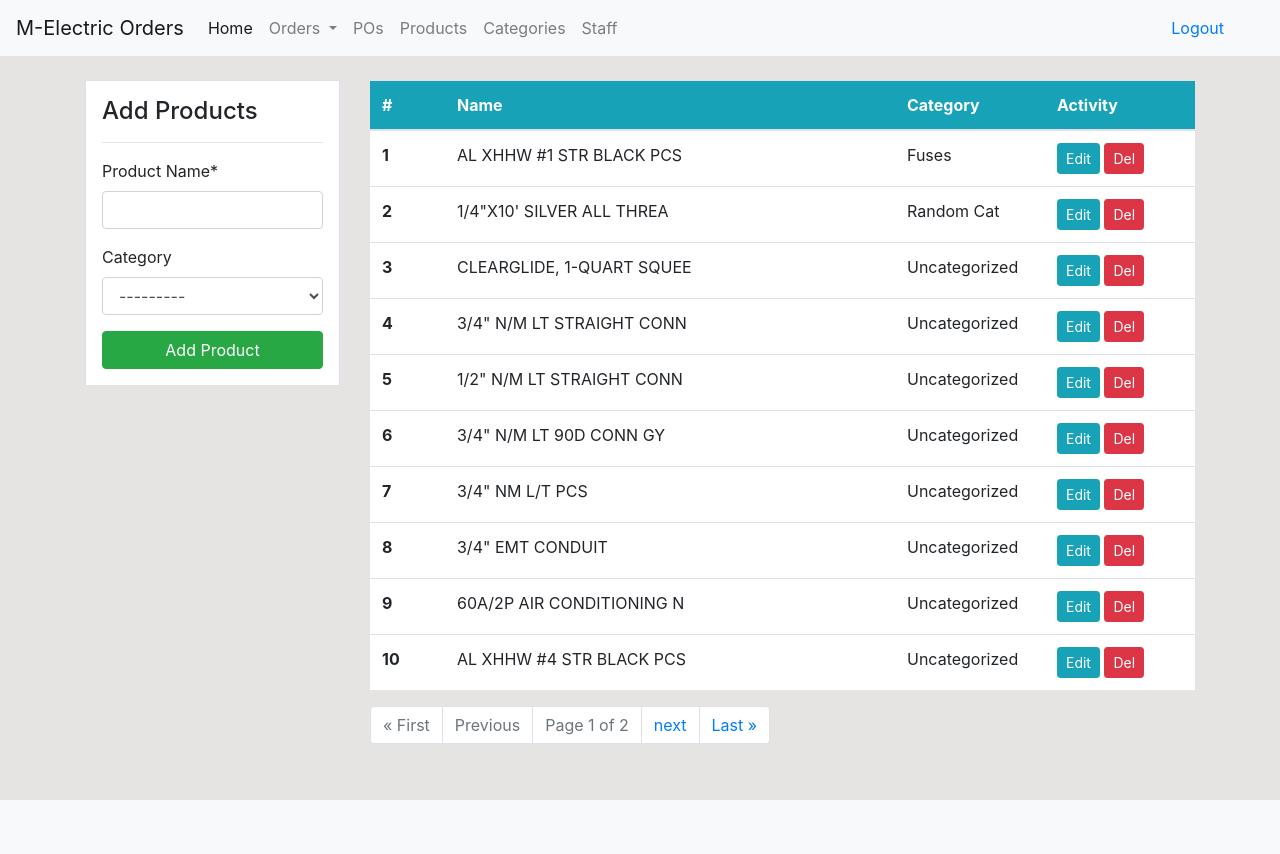
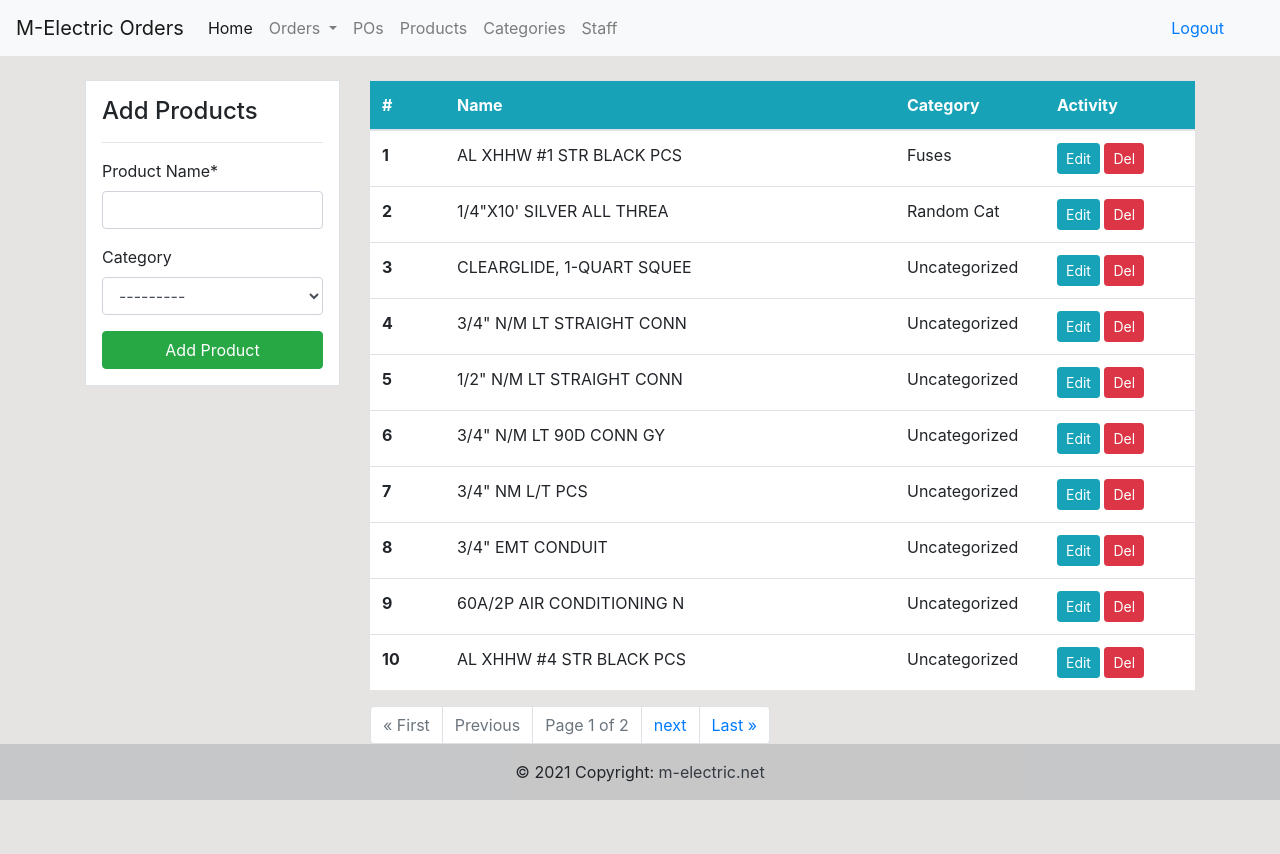
Before and after one commit to PaulCabeza/orders-mgmt-melectric, a Django app: page /products in a window 1280 px wide. Before the commit the page ends 800 px from the top, so only its background shows below. Run offline with Django 3.2, Linux system fonts and the light colour scheme; a user stored in the database is signed in; data comes from the database, SQL or seed files in the repository; some libraries are stand-ins or nearby versions.

Commit message:
added footer

```diff
--- a/templates/dashboard/all_orders.html
+++ b/templates/dashboard/all_orders.html
@@ -48,6 +48,9 @@
 
 
 {% endblock %}
+{% block footer %}
+{% include 'partials/footer.html' %}
+{% endblock %}
 {% block scripts %}
 <script src="https://code.jquery.com/jquery-3.5.1.slim.min.js" integrity="sha384-DfXdz2htPH0lsSSs5nCTpuj/zy4C+OGpamoFVy38MVBnE+IbbVYUew+OrCXaRkfj" crossorigin="anonymous"></script>
 <script src="https://cdn.jsdelivr.net/npm/bootstrap@4.6.0/dist/js/bootstrap.bundle.min.js" integrity="sha384-Piv4xVNRyMGpqkS2by6br4gNJ7DXjqk09RmUpJ8jgGtD7zP9yug3goQfGII0yAns" crossorigin="anonymous"></script>
--- a/templates/dashboard/categories.html
+++ b/templates/dashboard/categories.html
@@ -53,6 +53,9 @@
 
     <!--End Table-->
 {% endblock %}
+{% block footer %}
+{% include 'partials/footer.html' %}
+{% endblock %}
 {% block scripts %}
 <script src="https://code.jquery.com/jquery-3.5.1.slim.min.js" integrity="sha384-DfXdz2htPH0lsSSs5nCTpuj/zy4C+OGpamoFVy38MVBnE+IbbVYUew+OrCXaRkfj" crossorigin="anonymous"></script>
 <script src="https://cdn.jsdelivr.net/npm/bootstrap@4.6.0/dist/js/bootstrap.bundle.min.js" integrity="sha384-Piv4xVNRyMGpqkS2by6br4gNJ7DXjqk09RmUpJ8jgGtD7zP9yug3goQfGII0yAns" crossorigin="anonymous"></script>
--- a/templates/dashboard/index.html
+++ b/templates/dashboard/index.html
@@ -16,5 +16,5 @@
 {% endblock %}
 
 {% block footer %}
-
+{% include 'partials/footer.html' %}
 {% endblock %}
--- a/templates/dashboard/new_order.html
+++ b/templates/dashboard/new_order.html
@@ -247,3 +247,6 @@
 </script>
 
 {% endblock %}
+{% block footer %}
+{% include 'partials/footer.html' %}
+{% endblock %}
--- a/templates/dashboard/pos.html
+++ b/templates/dashboard/pos.html
@@ -125,6 +125,9 @@
 
 <!--End Table-->
 {% endblock %}
+{% block footer %}
+{% include 'partials/footer.html' %}
+{% endblock %}
 {% block scripts %}
 <script src="https://code.jquery.com/jquery-3.5.1.slim.min.js" integrity="sha384-DfXdz2htPH0lsSSs5nCTpuj/zy4C+OGpamoFVy38MVBnE+IbbVYUew+OrCXaRkfj" crossorigin="anonymous"></script>
 <script src="https://cdn.jsdelivr.net/npm/bootstrap@4.6.0/dist/js/bootstrap.bundle.min.js" integrity="sha384-Piv4xVNRyMGpqkS2by6br4gNJ7DXjqk09RmUpJ8jgGtD7zP9yug3goQfGII0yAns" crossorigin="anonymous"></script>
--- a/templates/dashboard/products.html
+++ b/templates/dashboard/products.html
@@ -76,7 +76,11 @@
     </div>
 </div>
 <!--End Table-->
+{% else %}
 {% endif %}
+{% endblock %}
+{% block footer %}
+{% include 'partials/footer.html' %}
 {% endblock %}
 {% block scripts %}
 <script src="https://code.jquery.com/jquery-3.5.1.slim.min.js" integrity="sha384-DfXdz2htPH0lsSSs5nCTpuj/zy4C+OGpamoFVy38MVBnE+IbbVYUew+OrCXaRkfj" crossorigin="anonymous"></script>
--- a/templates/dashboard/staff.html
+++ b/templates/dashboard/staff.html
@@ -55,6 +55,9 @@
 
 <!--End Table-->
 {% endblock %}
+{% block footer %}
+{% include 'partials/footer.html' %}
+{% endblock %}
 {% block scripts %}
 <script src="https://code.jquery.com/jquery-3.5.1.slim.min.js" integrity="sha384-DfXdz2htPH0lsSSs5nCTpuj/zy4C+OGpamoFVy38MVBnE+IbbVYUew+OrCXaRkfj" crossorigin="anonymous"></script>
 <script src="https://cdn.jsdelivr.net/npm/bootstrap@4.6.0/dist/js/bootstrap.bundle.min.js" integrity="sha384-Piv4xVNRyMGpqkS2by6br4gNJ7DXjqk09RmUpJ8jgGtD7zP9yug3goQfGII0yAns" crossorigin="anonymous"></script>
--- a/templates/partials/base.html
+++ b/templates/partials/base.html
@@ -18,6 +18,9 @@
     <link rel="stylesheet" href="{% static 'style.css' %}">
 
     <title>{% block title %}{% endblock %}</title>
+    <style>
+      body { padding-bottom: 70px; }
+    </style>
 
 
   </head>
--- a/templates/partials/footer.html
+++ b/templates/partials/footer.html
@@ -0,0 +1,8 @@
+<footer class="bg-light text-center text-lg-start fixed-bottom">
+    <!-- Copyright -->
+    <div class="text-center p-3" style="background-color: rgba(0, 0, 0, 0.2);">
+        © 2021 Copyright:
+        <a class="text-dark" href="https://www.m-electric.net/">m-electric.net</a>
+    </div>
+    <!-- Copyright -->
+</footer>
```
